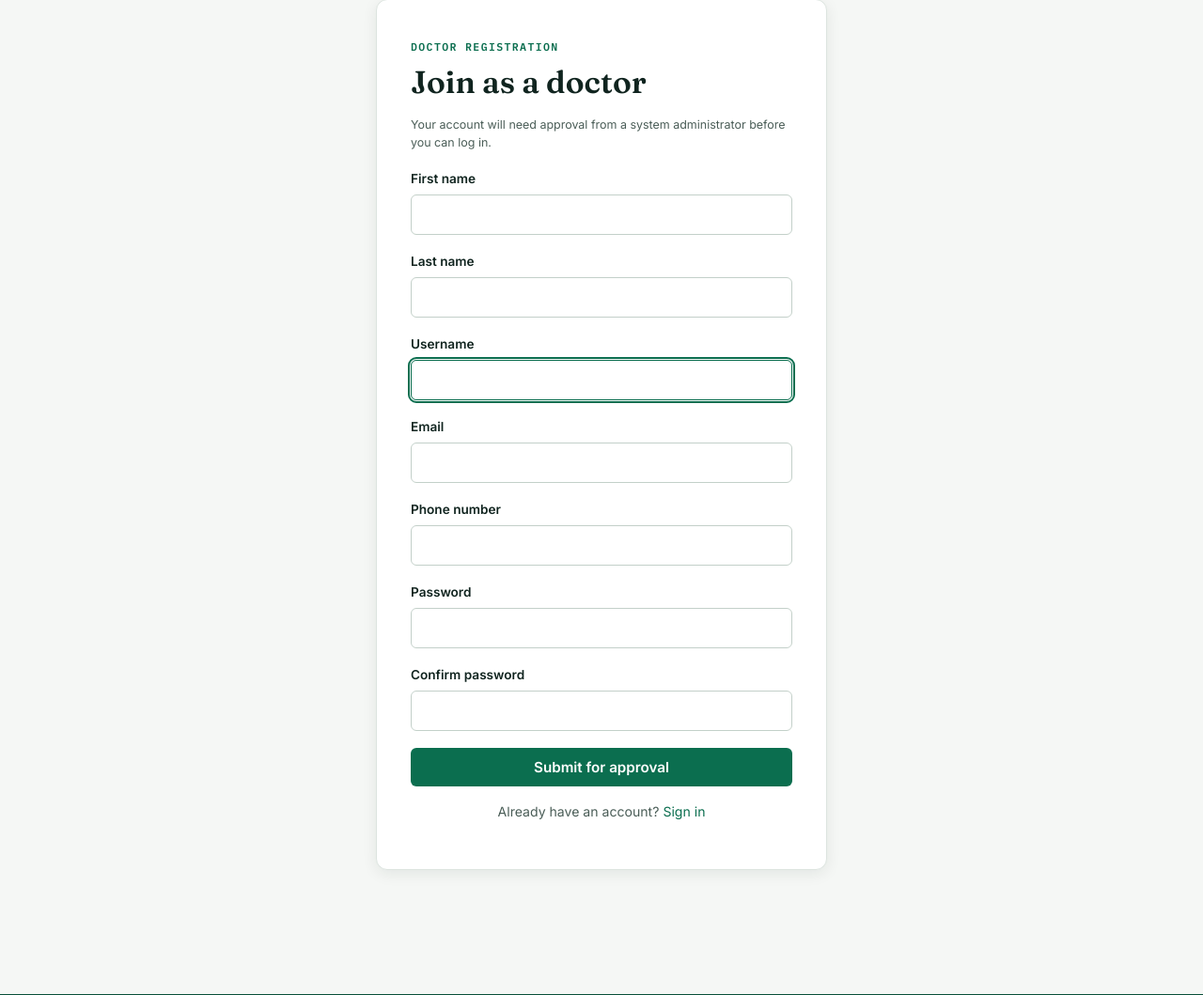
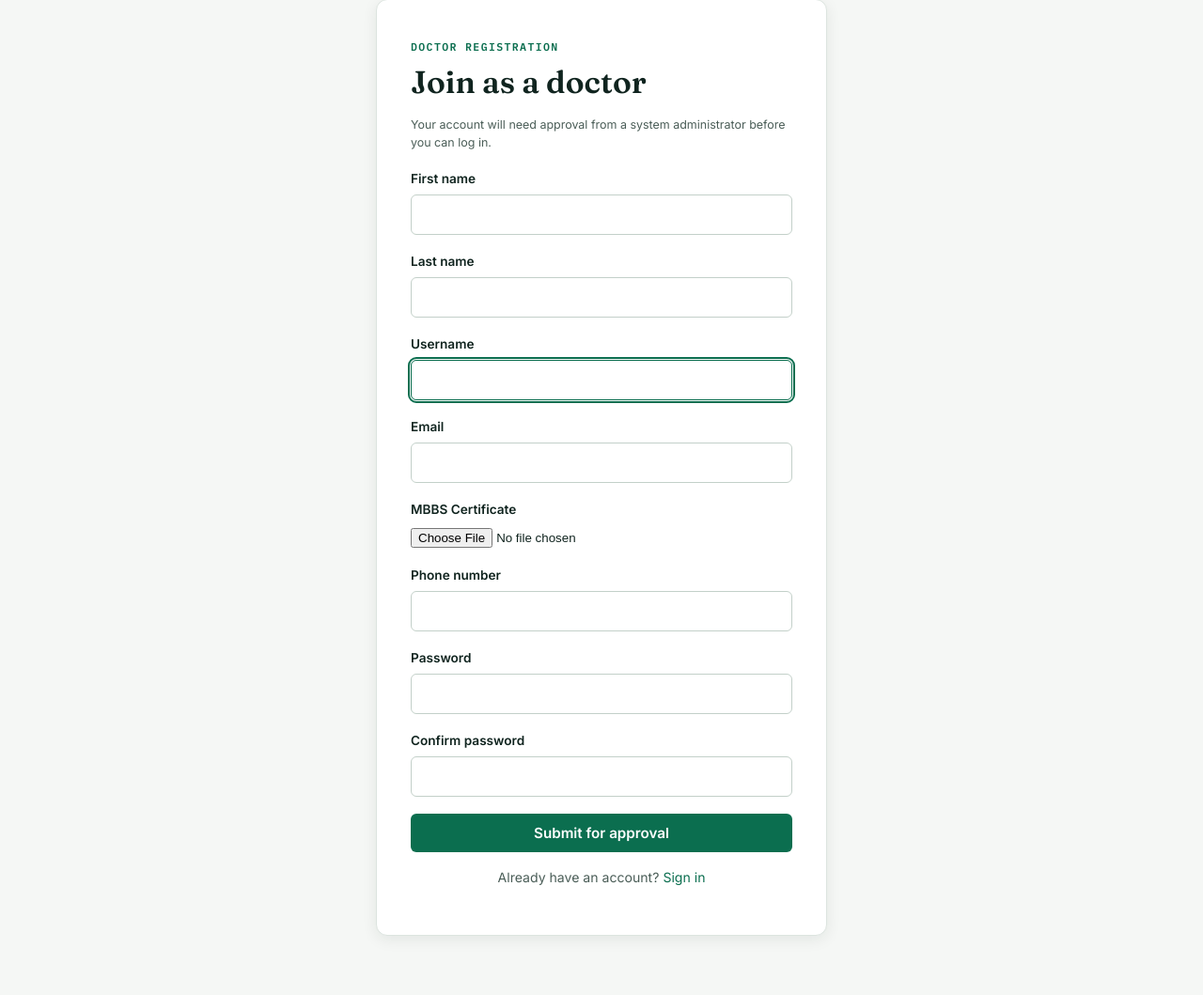
Before and after one commit to peddintiharsha07-web/Difficult-Management-Medical-Records, a Django app: page /accounts/register/doctor/ in a window 1280 px wide. Shown: the part 164-1223 px from the top of the page at 94% size. Run offline with Django 5.2, Linux system fonts and the light colour scheme.

Commit message:
Add MBBS certificate upload for doctors

```diff
--- a/templates/users/register_doctor.html
+++ b/templates/users/register_doctor.html
@@ -13,6 +13,10 @@
         <div class="form-group"><label>Last name</label>{{ form.last_name }}</div>
         <div class="form-group"><label>Username</label>{{ form.username }}</div>
         <div class="form-group"><label>Email</label>{{ form.email }}</div>
+        <div class="form-group">
+    <label>MBBS Certificate</label>
+    {{ form.mbbs_certificate }}
+</div>
         <div class="form-group"><label>Phone number</label>{{ form.phone_number }}</div>
         <div class="form-group"><label>Password</label>{{ form.password1 }}</div>
         <div class="form-group"><label>Confirm password</label>{{ form.password2 }}</div>
--- a/users/forms.py
+++ b/users/forms.py
@@ -30,11 +30,11 @@ class DoctorRegistrationForm(UserCreationForm):
     first_name = forms.CharField(required=True)
     last_name = forms.CharField(required=True)
     phone_number = forms.CharField(required=True)
-
+    mbbs_certificate = forms.FileField(required=True)
     class Meta:
         model = User
         fields = ('username', 'email', 'first_name', 'last_name', 'phone_number',
-                   'password1', 'password2')
+                   'mbbs_certificate', 'password1', 'password2')
 
     def save(self, commit=True):
         user = super().save(commit=False)
--- a/users/models.py
+++ b/users/models.py
@@ -20,9 +20,15 @@ class User(AbstractUser):
     role = models.CharField(max_length=20, choices=Role.choices)
     phone_number = models.CharField(max_length=20, blank=True)
     profile_picture = models.ImageField(upload_to='profile_pictures/', blank=True, null=True)
+    mbbs_certificate = models.FileField(
+    upload_to='mbbs_certificates/',
+    blank=True,
+    null=True
+)
     status = models.CharField(max_length=20, choices=Status.choices, default=Status.PENDING)
     preferred_language = models.CharField(max_length=10, default='en')
     date_of_birth = models.DateField(null=True, blank=True)
+
     address = models.TextField(blank=True)
     created_at = models.DateTimeField(auto_now_add=True)
     updated_at = models.DateTimeField(auto_now=True)
--- a/users/views.py
+++ b/users/views.py
@@ -31,7 +31,7 @@ def register_patient(request):
 
 def register_doctor(request):
     if request.method == 'POST':
-        form = DoctorRegistrationForm(request.POST)
+        form = DoctorRegistrationForm(request.POST, request.FILES)
         if form.is_valid():
             form.save()
             messages.success(request, 'Registration submitted. A system administrator must approve your '
```
Also changed, not shown: users/migrations/0002_user_mbbs_certificate.py (added).
